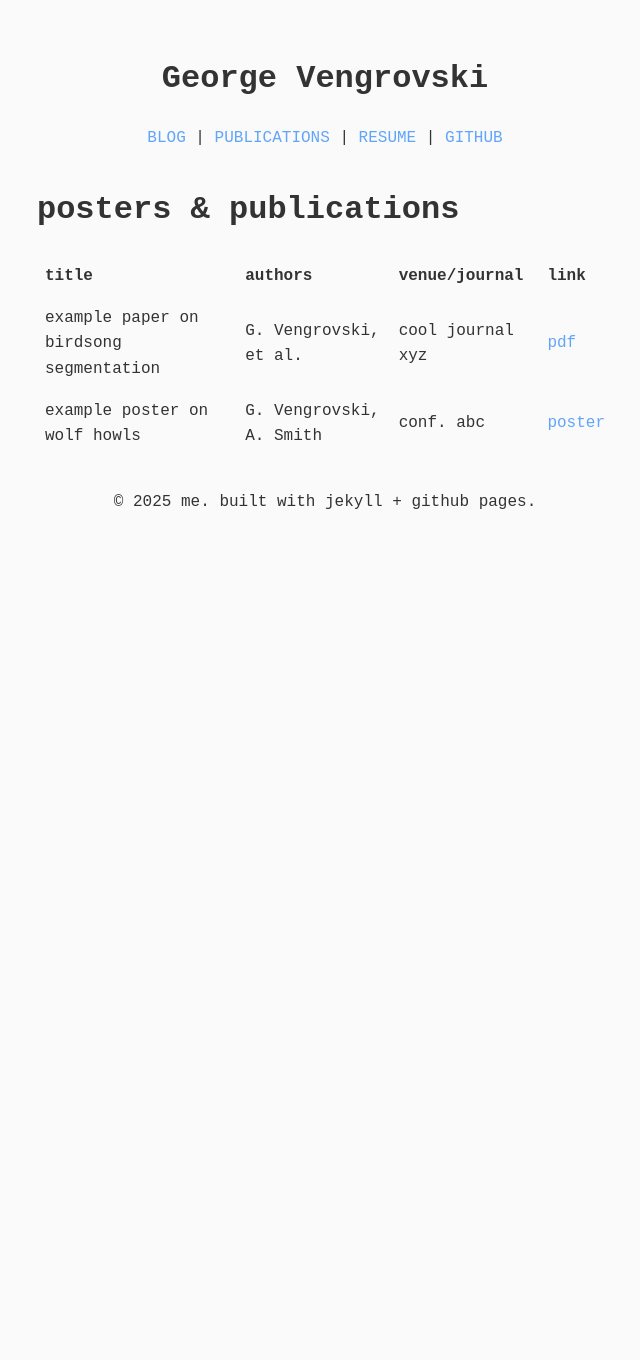
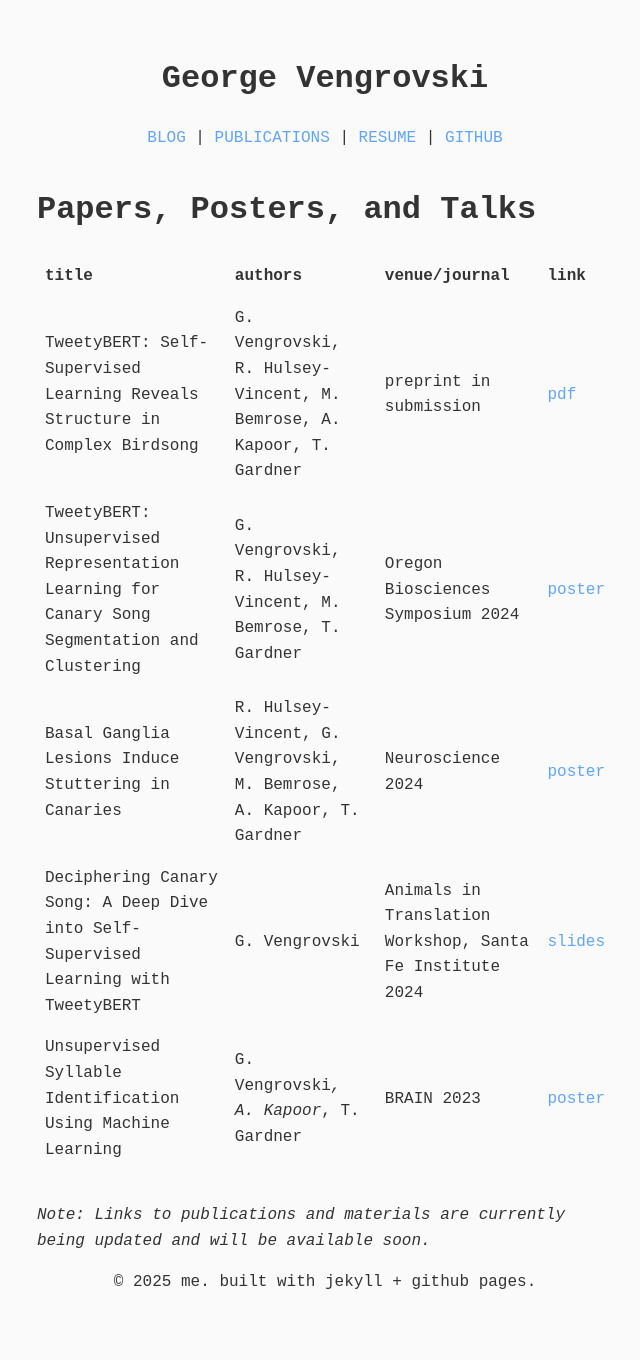
Before and after one commit to georgevenven/personal_website, a Jekyll site: the page built from publications.md, in a window 1280 px wide. Shown: the whole page, without its empty margins (315-955 px from the left). Built offline with Jekyll 4.4.1, drawn with Linux system fonts in a browser that asks for light colours; before the commit the page ends 900 px from its top, so only the background shows below that.

Commit message:
updates to website

```diff
--- a/publications.md
+++ b/publications.md
@@ -3,9 +3,14 @@ layout: default
 title: publications
 ---
 
-# posters & publications
+# Papers, Posters, and Talks
 
 | title | authors | venue/journal | link |
 |-------|---------|--------------|------|
-| example paper on birdsong segmentation | G. Vengrovski, et al. | cool journal xyz | [pdf](#) |
-| example poster on wolf howls | G. Vengrovski, A. Smith | conf. abc | [poster](#) |
+| TweetyBERT: Self-Supervised Learning Reveals Structure in Complex Birdsong | G. Vengrovski, R. Hulsey-Vincent, M. Bemrose, A. Kapoor, T. Gardner | preprint in submission | [pdf](#) |
+| TweetyBERT: Unsupervised Representation Learning for Canary Song Segmentation and Clustering | G. Vengrovski, R. Hulsey-Vincent, M. Bemrose, T. Gardner | Oregon Biosciences Symposium 2024 | [poster](#) |
+| Basal Ganglia Lesions Induce Stuttering in Canaries | R. Hulsey-Vincent, G. Vengrovski, M. Bemrose, A. Kapoor, T. Gardner | Neuroscience 2024 | [poster](#) |
+| Deciphering Canary Song: A Deep Dive into Self-Supervised Learning with TweetyBERT | G. Vengrovski | Animals in Translation Workshop, Santa Fe Institute 2024 | [slides](#) |
+| Unsupervised Syllable Identification Using Machine Learning | G. Vengrovski*, A. Kapoor*, T. Gardner | BRAIN 2023 | [poster](#) |
+
+*Note: Links to publications and materials are currently being updated and will be available soon.*
```
Also changed, not shown: index.md (+1 -1 lines).
